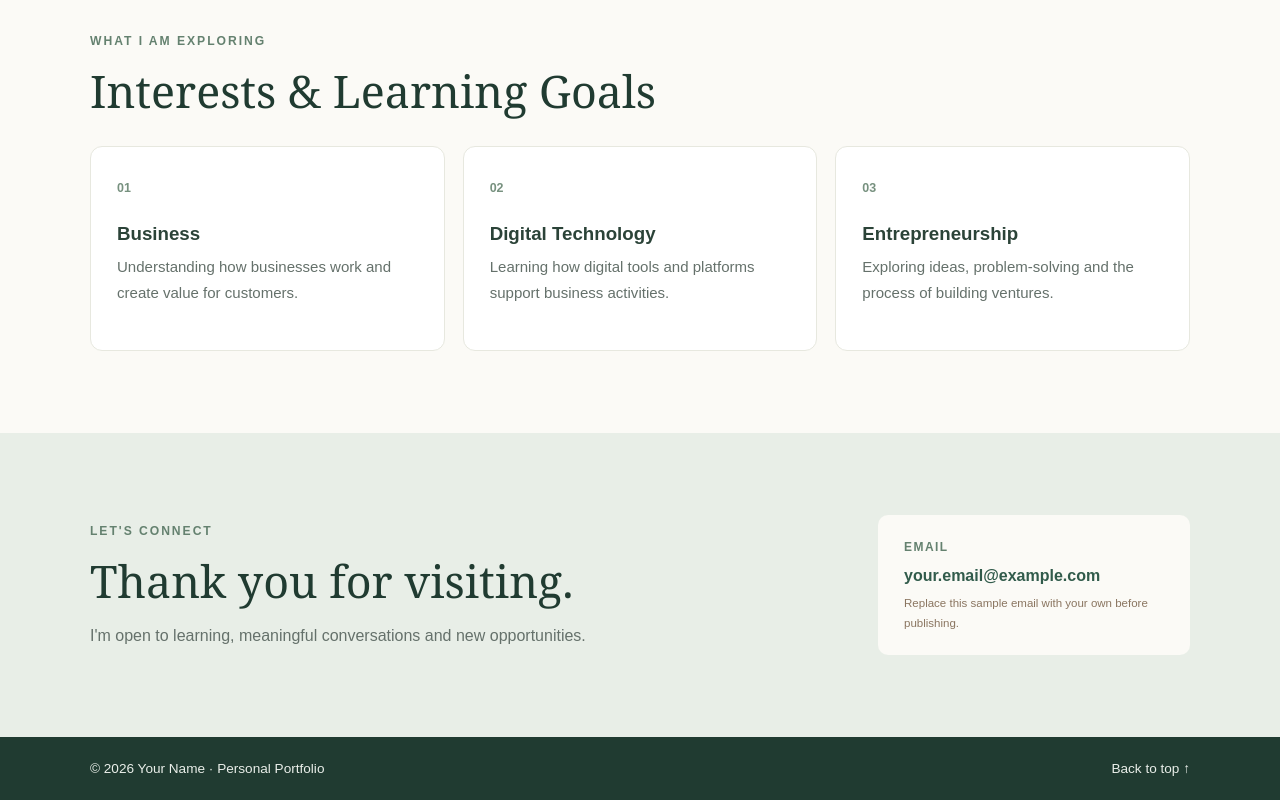
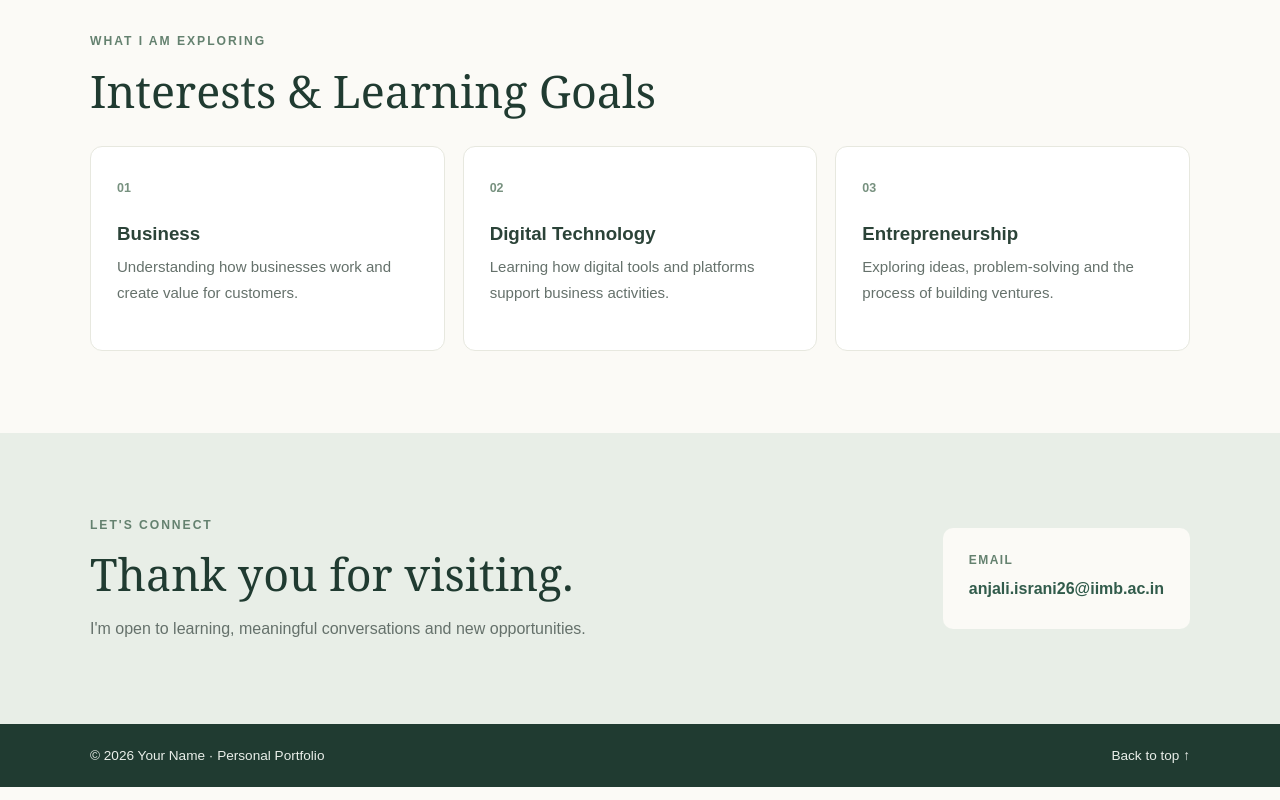
Before and after one commit to anjaliisrani789-ship-it/Resume-website-, a plain HTML site: page index.html in a window 1280 px wide. Shown: the part 2071-2871 px from the top of the page. Drawn offline with Linux system fonts and the light colour scheme.

Commit message:
Update index.html

```diff
--- a/index.html
+++ b/index.html
@@ -139,8 +139,8 @@
         </div>
         <div class="contact-detail">
           <span class="contact-label">Email</span>
-          <a href="mailto:anjali.israni26@iimb.ac.in">your.email@example.com</a>
-          <span class="edit-note">Replace this sample email with your own before publishing.</span>
+          <a href="mailto:anjali.israni26@iimb.ac.in">anjali.israni26@iimb.ac.in</a>
+          <span class="edit-note"></span>
         </div>
       </div>
     </section>
```
